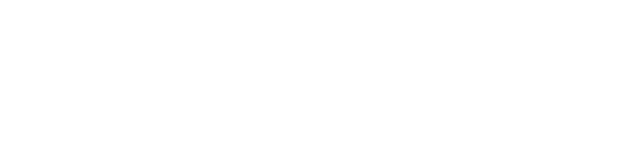
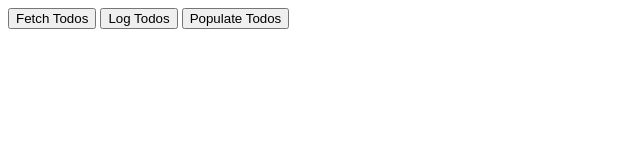
Before and after one commit to Jacoblynch99/Dummy-Data-Todo-List, a plain HTML site: page index.html in a window 1280 px wide. Shown: the whole page, without its empty margins (0-640 px from the left). Drawn offline with Linux system fonts and the light colour scheme.

Commit message:
further progress done

```diff
--- a/index.html
+++ b/index.html
@@ -3,11 +3,18 @@
 <head>
     <meta charset="UTF-8">
     <meta name="viewport" content="width=device-width, initial-scale=1.0">
+    <link rel="stylesheet" href="style.css">
+    <script src="script.js"></script>
     <title>Document</title>
 </head>
 <body>
     <main>
-
+        <button onclick="fetchTodos()">Fetch Todos</button>
+        <button onclick="logTodos()">Log Todos</button>
+        <button onclick="populateTodos()">Populate Todos</button>
+        <ol id="todo-list">
+        <!-- LIs will go here -->
+        </ol>
     </main>
 </body>
 </html>
--- a/script.js
+++ b/script.js
@@ -23,5 +23,15 @@ let arrayOfTodos = [
   }
 
   const populateTodos = () => {
+    let newElement = document.getElementById("todo-list")
+    let newLI = document.createElement("li")
+    let fork = document.createTextNode(arrayOfTodos[i].title)
+    newLI.appendChild(fork)
+    newElement.appendChild(newLI)
+
+
 
   }
+
+console.log(arrayOfTodos[0].title)
+console.log(arrayOfTodos[1].title)
```
